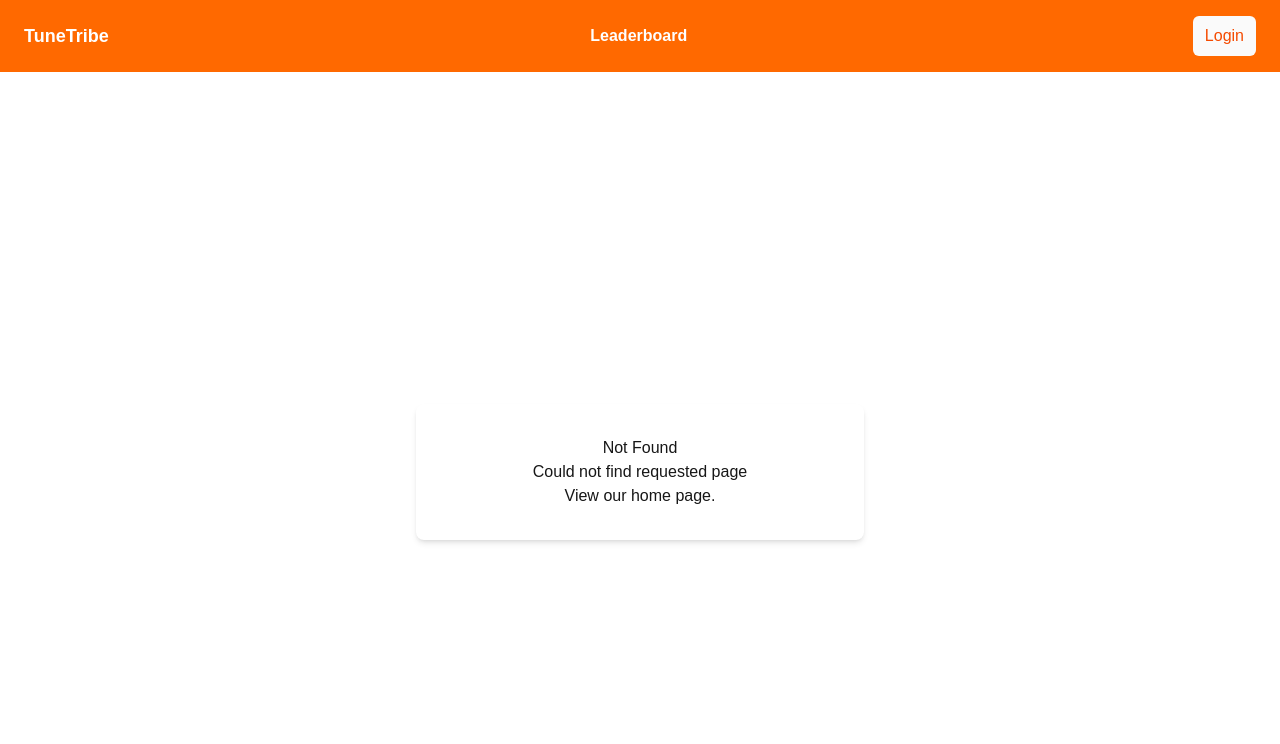
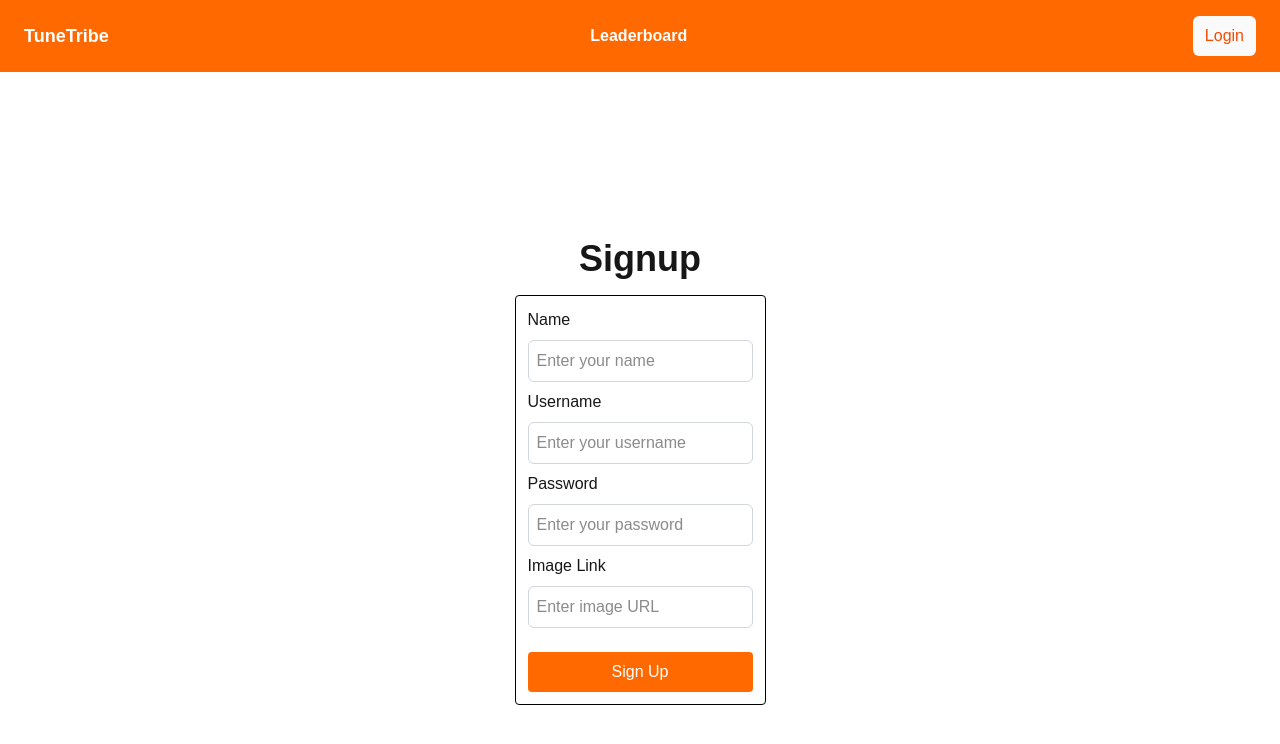
Before and after one commit to kevinhoang219/music-app, a Next.js app in the folder web-app/: page /signup in a window 1280 px wide. Before the commit this address had no page. Shown: the top 744 px of the page. Built offline with nearby package versions, Linux system fonts and the light colour scheme.

Commit message:
added signup page

```diff
--- a/web-app/src/app/page.tsx
+++ b/web-app/src/app/page.tsx
@@ -1,6 +1,4 @@
-import AuthenticatedView from '../components/AuthenticatedView';
 import connectMongoDB from '../../config/mongodb';
-import Content from '../components/Content';
 import Welcome from '../components/Welcome';
 
 export default function Home() {
--- /dev/null
+++ b/web-app/src/app/signup/page.tsx
@@ -0,0 +1,15 @@
+'use client';
+import SignUp from "../../components/SignUp";
+import { useRouter } from 'next/navigation';
+
+const SignUpPage = () => {
+    const router = useRouter();
+    const handleAddUser = (userData : any) => {
+        console.log('User signed up: ', userData);
+        router.push('/');
+    };
+
+    return <SignUp onAddUser={handleAddUser}/>;
+};
+
+export default SignUpPage;
--- /dev/null
+++ b/web-app/src/components/SignUp.tsx
@@ -0,0 +1,91 @@
+'use client';
+import { useState } from 'react';
+
+interface formData {
+    name: string;
+    username: string;
+    password: string;
+    imageUrl: string;
+}
+
+interface signUpProps {
+    onAddUser: (user : formData) => void;
+}
+
+const SignUp = ({ onAddUser } : signUpProps) => {
+  const [formData, setFormData] = useState<formData>({
+    name: "",
+    username: "",
+    password: "",
+    imageUrl: "",
+  });
+
+  // initialize setError
+  const [error, setError] = useState('');
+
+  const updateData = (data : React.ChangeEvent<HTMLInputElement>) => {
+    setFormData({...formData, [data.target.name]: data.target.value});
+  };
+
+  const handleSubmission = (submission : React.FormEvent) => {
+    submission.preventDefault();
+
+    // require username or password
+    if (!formData.username || !formData.password) {
+      setError('Username and password are required!');
+      return;
+    }
+
+    // passing form input
+    onAddUser(formData);
+
+    // clear form
+    setFormData({name: "", username: "", password: "", imageUrl: ""});
+
+    setError(''); // reset error message
+  };
+
+    return (
+      <div className="flex flex-col justify-center items-center min-h-screen bg-white py-3">
+       <h1 className="text-4xl font-bold mb-4 text-center">Signup</h1>
+        <form onSubmit={handleSubmission} className='flex flex-col gap-2 border border-black rounded p-3'>
+         <label htmlFor="name">Name</label>
+          <input className="p-2 border border-gray-300 rounded-md text-base focus:outline-none focus:border-blue-500"
+            name="name"
+            type="text"
+            value={formData.name}
+            onChange={updateData}
+            placeholder="Enter your name"
+          />
+          <label htmlFor="username">Username</label>
+          <input className="p-2 border border-gray-300 rounded-md text-base focus:outline-none focus:border-blue-500"
+            name="username"
+            type="text"
+            value={formData.username}
+            onChange={updateData}
+            placeholder="Enter your username"
+          />
+          <label htmlFor="password">Password</label>
+          <input className="p-2 border border-gray-300 rounded-md text-base focus:outline-none focus:border-blue-500"
+            name="password"
+            type="password"
+            value={formData.password}
+            onChange={updateData}
+            placeholder="Enter your password"
+          />
+          <label htmlFor="imageUrl">Image Link</label>
+          <input className="p-2 border border-gray-300 rounded-md text-base focus:outline-none focus:border-blue-500"
+            name="imageUrl"
+            type="url"
+            value={formData.imageUrl}
+            onChange={updateData}
+            placeholder="Enter image URL"
+          />
+
+          <button type="submit" disabled={!formData.username || !formData.password} className="mt-4 bg-orange-500 text-white hover:bg-orange-300 hover:text-white p-2 rounded">Sign Up</button>
+        </form>
+      </div>
+  );
+}
+
+export default SignUp;
--- a/web-app/src/components/Welcome.tsx
+++ b/web-app/src/components/Welcome.tsx
@@ -1,11 +1,15 @@
 'use client';
-import Link from 'next/link';
+import { useRouter } from 'next/navigation';
 import Image from 'next/image';
 import Pic1 from '../assets/recordswHeadphones.jpg';
 import Pic2 from '../assets/coffee.jpg';
 import Pic3 from '../assets/girlListening.jpg';
 
 const Welcome = () => {
+    const router = useRouter();
+    const goToSignup = () => {
+      router.push('/signup');
+    };
 
     return (
         <div className='px-10 mt-10'>
@@ -16,7 +20,7 @@ const Welcome = () => {
               <p className="font-semibold text-black">
                 Sign up today to connect with these users and create playlists
               </p>
-              <button className="bg-orange-500 text-white hover:bg-orange-300 hover:text-white px-3 py-2 rounded mt-2">
+              <button onClick={goToSignup} className="bg-orange-500 text-white hover:bg-orange-300 hover:text-white px-3 py-2 rounded mt-2">
                 Sign Up
               </button>
             </div>
@@ -29,7 +33,6 @@ const Welcome = () => {
             <div className="mt-12">
                 <p className='text-left'>See how your listening habits compare to your fellow users</p>
             </div>
-
             </div>
             <div className="bg-white bg-opacity-80 p-8 rounded-lg shadow-md max-w-md w-full text-center m-4">
             <Image src={Pic2} alt="coffee cup" className='w-max justify-self-center p-5'/>
```
